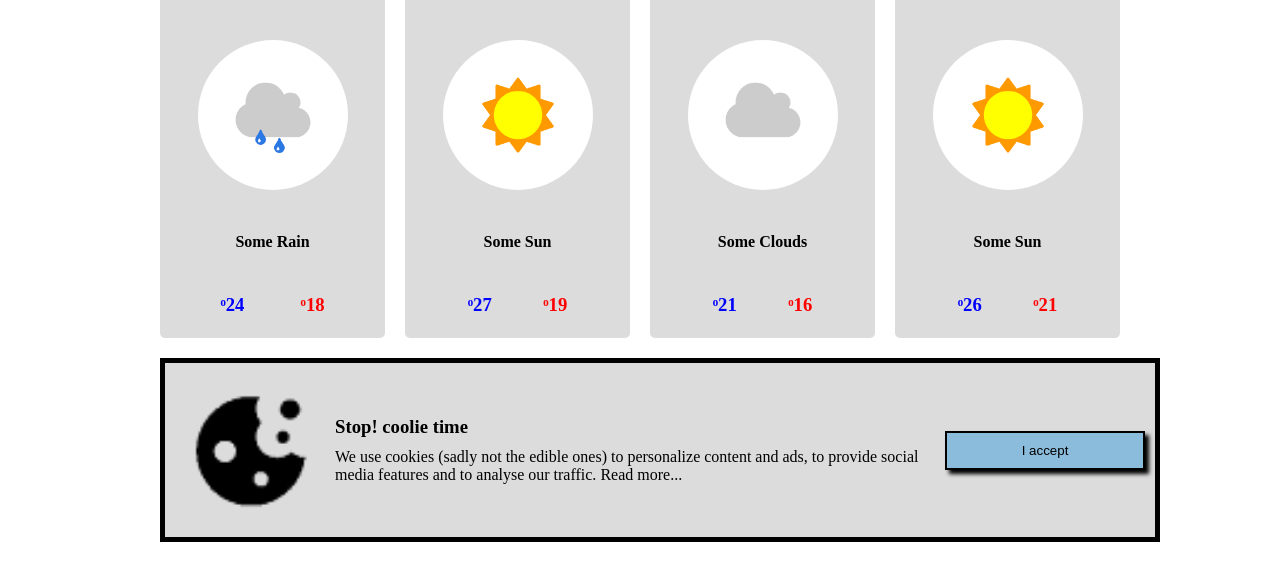
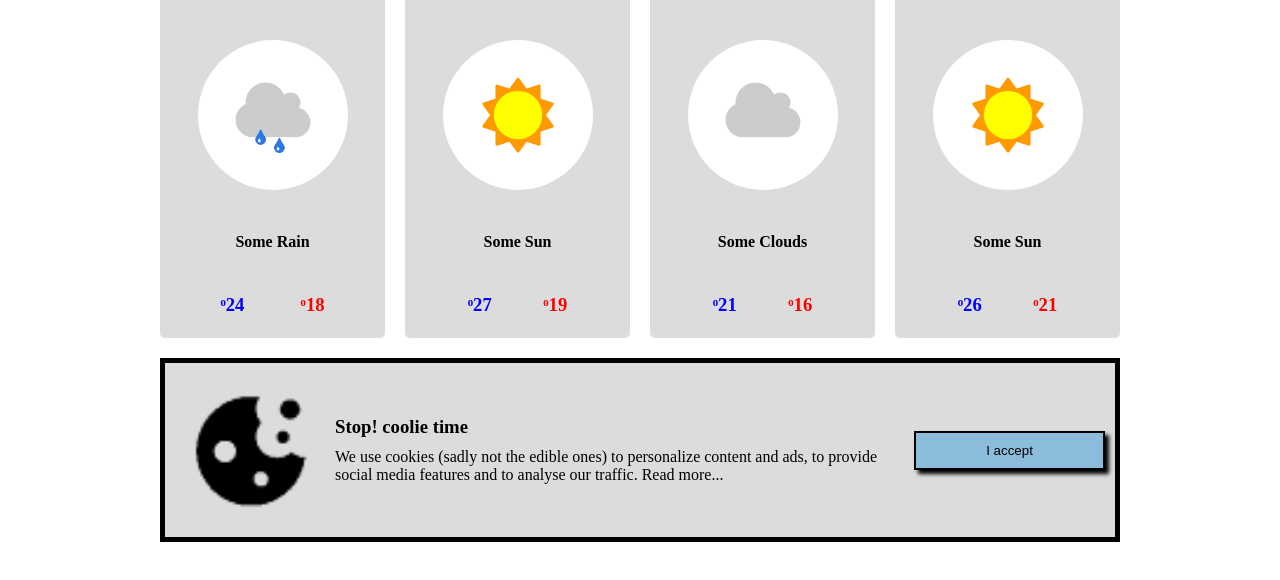
Before and after one commit to chamithg/wfmay2022, a plain HTML site: page Dojoweather/index.html in a window 1280 px wide. Shown: the part 210-790 px from the top of the page. Drawn offline with Linux system fonts and the light colour scheme.

Commit message:
weather app updated

```diff
--- a/Dojoweather/style.css
+++ b/Dojoweather/style.css
@@ -77,6 +77,7 @@ ul > li {
 /* coolies */
 .cookie {
   display: flex;
+  width: 930px;
   position: fixed;
   border: 5px solid black;
   padding: 10px;
```
Also changed, not shown: 5 other files.
